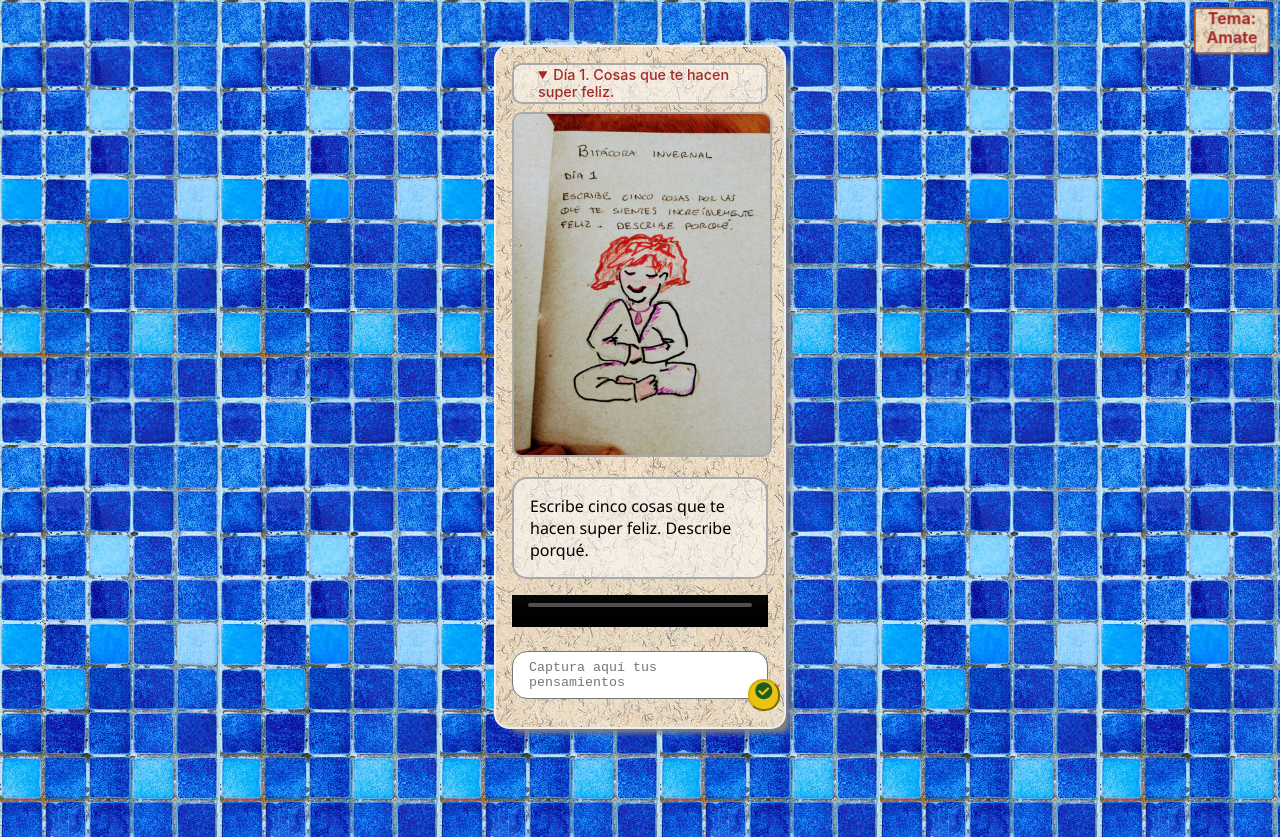
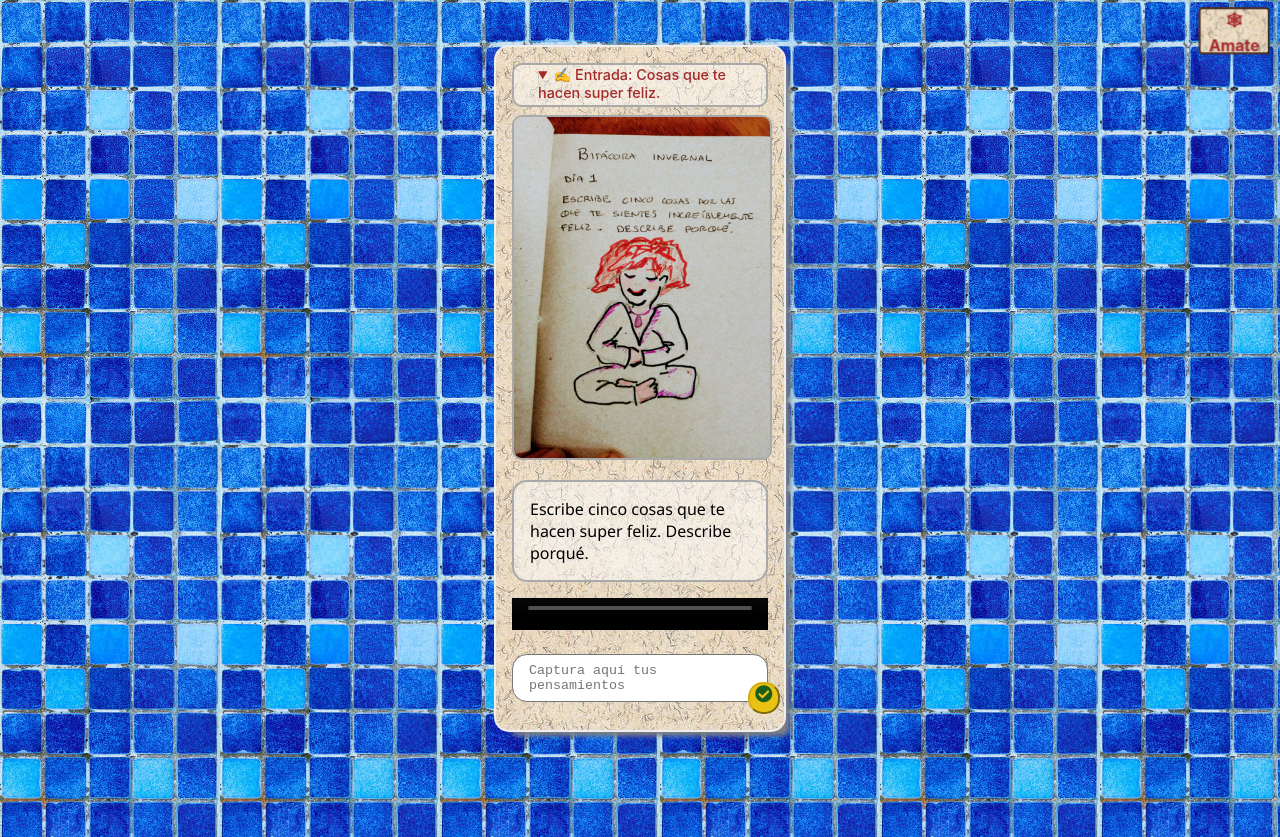
Before and after one commit to oscarnava/aquiconectandome, a React (Create React App) app: page / in a window 1280 px wide. Built offline with nearby package versions, Linux system fonts and the light colour scheme; grey boxes are pictures that could not be loaded.

Commit message:
Several improvements to the display

```diff
--- a/src/App.js
+++ b/src/App.js
@@ -7,16 +7,16 @@ import './styles/app.sass';
 
 const themeOpts = {
   esp: {
-    amate: 'Tema: Amate',
-    wood: 'Tema: Madera',
-    day: 'Tema: Día',
-    night: 'Tema: Noche',
+    amate: '🕸\nAmate',
+    wood: '🌲\nMadera',
+    day: '🌞\nDía',
+    night: '🌙\nNoche',
   },
   eng: {
-    amate: 'Theme: Amate',
-    wood: 'Theme: Wood',
-    day: 'Theme: Day',
-    night: 'Theme: Night',
+    amate: '🕸\nAmate',
+    wood: '🌲\nWood',
+    day: '🌞\nDay',
+    night: '🌙\nNight',
   },
 };
 
@@ -53,7 +53,7 @@ export default class App extends React.Component {
         <CubeMenu
           selected={theme}
           options={themeOpts.esp}
-          width="5rem"
+          width="4.7rem"
           height="3rem"
           onSelect={this.onMenuSelect}
         />
--- a/src/components/indexCard.js
+++ b/src/components/indexCard.js
@@ -84,9 +84,9 @@ class IndexCard extends React.Component {
     const { status, memo } = this.state;
     const { id, image, header, text } = this.props;
 
-    const makeCard = (className, isOpen, contents) => (
-      <details id={`card-${id}`} className={className} open={isOpen}>
-        <summary>{`Día ${id}. ${header}`}</summary>
+    const makeCard = (className, isPending, contents) => (
+      <details id={`card-${id}`} className={className} open={isPending}>
+        <summary>{`${isPending ? '✍' : ''} Entrada: ${header}`}</summary>
         <img src={imageURL(image)} alt={`Card for day ${id}`} />
         <p>{text}</p>
         {this.multimediaFrame}
@@ -119,7 +119,7 @@ class IndexCard extends React.Component {
         ));
 
       default:
-        return (<div id={`card-${id}`} className="card-unavailable" />);
+        return (<></>);
     }
   }
 
--- a/src/styles/app.sass
+++ b/src/styles/app.sass
@@ -7,6 +7,7 @@ $night-color: #111
   position: absolute
   top: 5px
   right: 10px
+  z-index: 99
 
 .cube-face
   font-size: 1.1rem
@@ -14,11 +15,12 @@ $night-color: #111
   text-align: center
   border: solid 2px black
   border-radius: 5px
+  white-space: pre
 
 .cube-face-amate
   color: brown
   background-image: url(../themes/pattern.png)
-  border-color: darken($amate-color, 30%)
+  border-color: darken($amate-color, 50%)
 
 .cube-face-wood
   color: #fdff92
--- a/src/styles/cards.sass
+++ b/src/styles/cards.sass
@@ -111,6 +111,7 @@ $night-theme-color: #111
     display: none
 
   .index-card
+    position: relative
     width: $card-width
     // min-height: $card-width * 1.42
     padding: 16px
@@ -129,7 +130,7 @@ $night-theme-color: #111
       border-radius: 10px
       font-size: .9rem
       font-weight: 500
-      padding: .1rem .2rem .1rem 1.5rem
+      padding: .1rem .2rem .2rem 1.5rem
       cursor: pointer
       user-select: none
       outline: none
```
